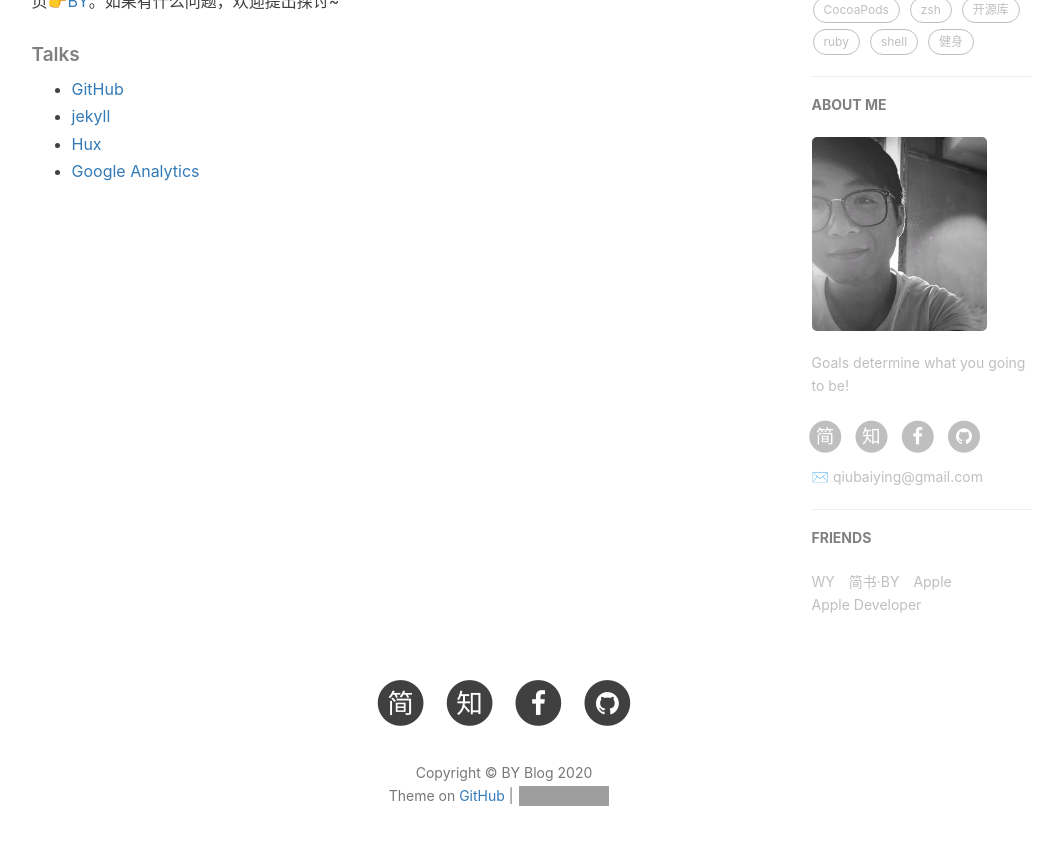
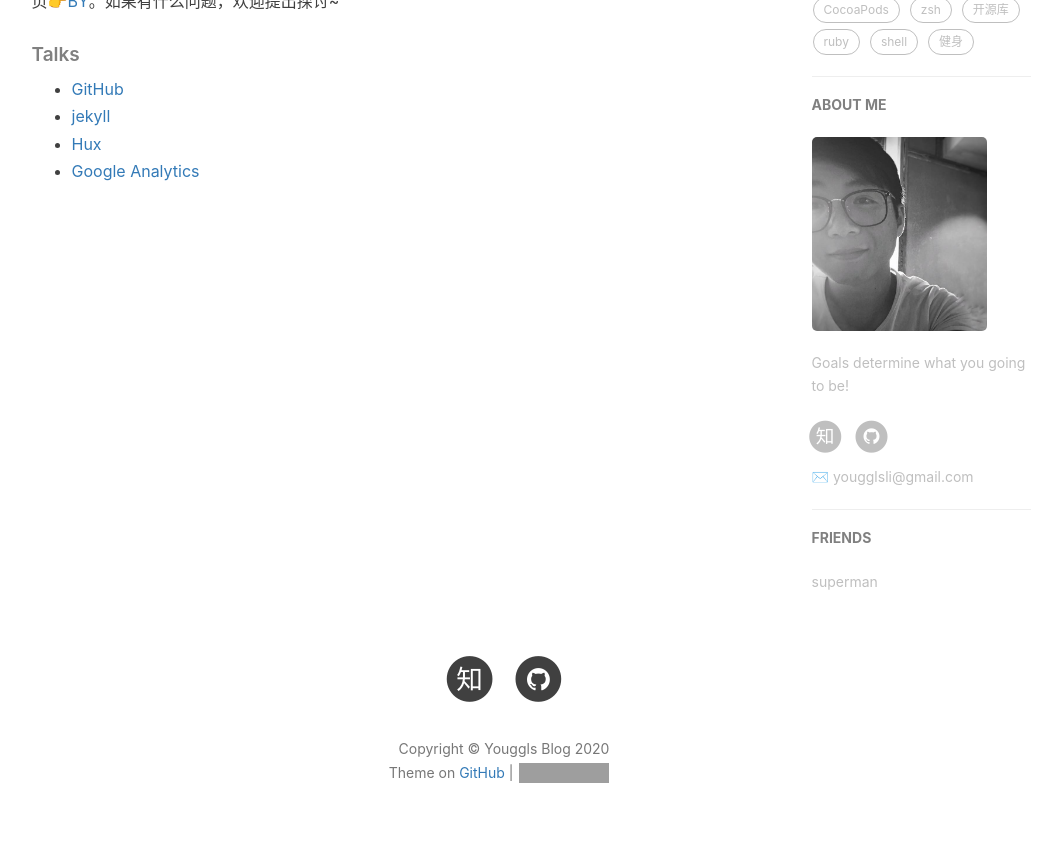
Before and after one commit to Youggls/youggls.github.io, a Jekyll site: the page built from about.html, in a window 1280 px wide and 900 px high, scrolled down 713 px. Shown: the top 845 px of the window, without its empty margins (136-1192 px from the left). Built offline with Jekyll 4.4.1, drawn with Linux system fonts in a browser that asks for light colours; nearby versions of some CDN libraries; comment, search, counter and statistics services are not loaded; grey boxes are pictures that could not be loaded.

Commit message:
Self change.

```diff
--- a/_config.yml
+++ b/_config.yml
@@ -1,13 +1,13 @@
 # Site settings
-title: BY Blog
-SEOTitle: 柏荧的博客 | BY Blog
+title: Youggls Blog
+SEOTitle: Youggls的博客 | Youggls Blog
 header-img: img/post-bg-desk.jpg
-email: qiubaiying@gmail.com
+email: yougglsli@gmail.com
 description: "Every failure is leading towards success."
-keyword: "BY, BY Blog, 柏荧的博客, qiubaiying, 邱柏荧, iOS, Apple, iPhone"
-url: "http://qiubaiying.github.io"          # your host, for absolute URL
+keyword: "Youggls, Youggls Blog, Youggls的博客, 深度学习, 机器学习, Machine Learning, Deep Learning"
+url: "https://youggls.github.io"          # your host, for absolute URL
 baseurl: ""      # for example, '/blog' if your blog hosted on 'host/blog'
-github_repo: "https://github.com/qiubaiying/qiubaiying.github.io.git" # you code repository
+github_repo: "https://github.com/Youggls/youggls.github.io.git" # you code repository
 
 # Sidebar settings
 sidebar: true                           # whether or not using Sidebar.
@@ -19,10 +19,10 @@ sidebar-avatar: /img/about-BY-gentle.jpg      # use absolute URL, seeing it's us
 # SNS settings
 RSS: false
 # weibo_username:     qiubaiying
-zhihu_username:     qiubaiying
-github_username:    qiubaiying
-facebook_username:  baiying.qiu.7
-jianshu_username:   e71990ada2fd
+zhihu_username:     Youggls
+github_username:    Youggls
+# facebook_username:  baiying.qiu.7
+# jianshu_username:   e71990ada2fd
 #twitter_username:   qiubaiying
 
 
@@ -99,16 +99,7 @@ service-worker: true
 # Friends
 friends: [
     {
-        title: "WY",
-        href: "http://zhengwuyang.com"
-    },{
-        title: "简书·BY",
-        href: "http://www.jianshu.com/u/e71990ada2fd"
-    },{
-        title: "Apple",
-        href: "https://apple.com"
-    },{
-        title: "Apple Developer",
-        href: "https://developer.apple.com/"
+        title: "superman",
+        href: "https://superman22.top"
     }
 ]
```
